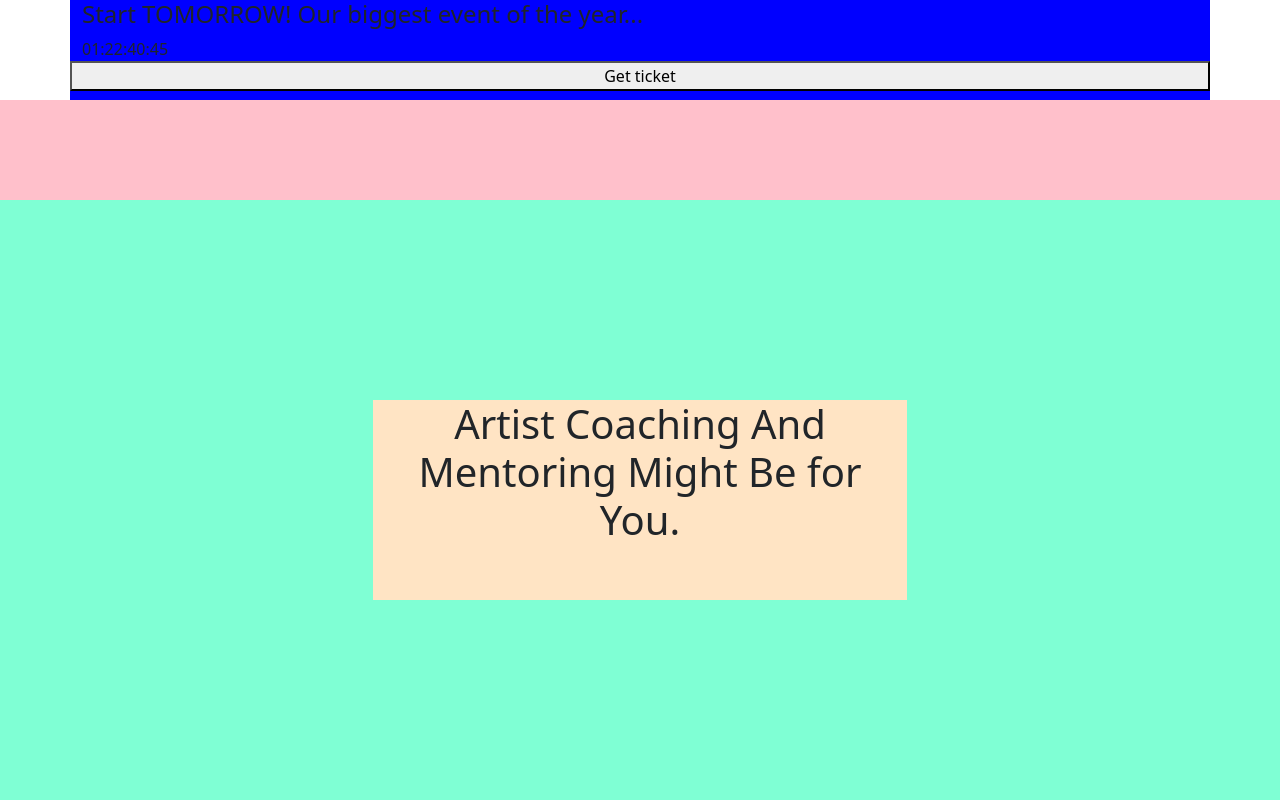
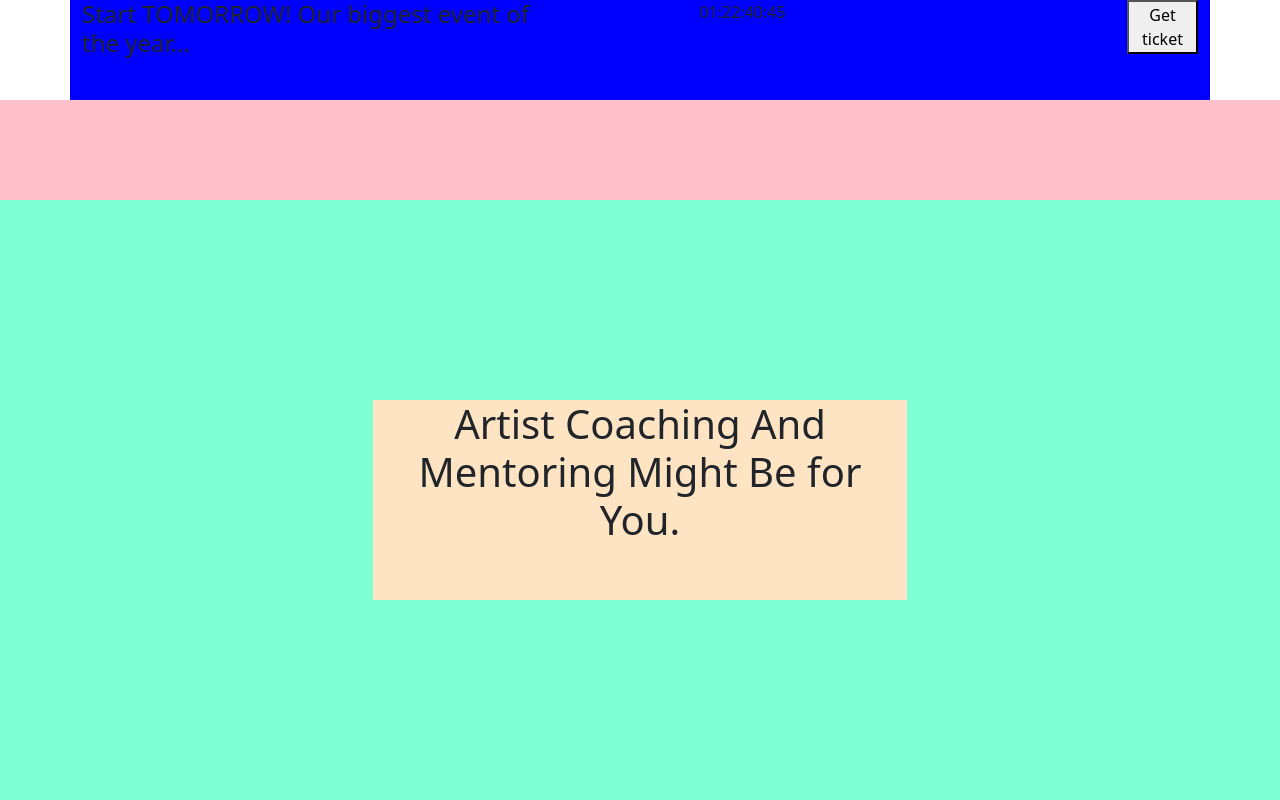
Before and after one commit to BeneArp/proj-html-vuejs, a Vue app: page / in a window 1280 px wide. Shown: the top 800 px of the page. Built offline with nearby package versions, Linux system fonts and the light colour scheme.

Commit message:
feat: add basic countdown style

```diff
--- a/src/components/Countdown.vue
+++ b/src/components/Countdown.vue
@@ -9,12 +9,18 @@
     <!-- countdown inizio evento -->
     <section class="container">
         <div class="row">
-            <h4>Start TOMORROW! Our biggest event of the year...</h4>
-            <div class="countdown">
-                01:22:40:45
+            <!-- lable -->
+            <div class="col-5">
+                <h4>Start TOMORROW! Our biggest event of the year...</h4>
             </div>
-            <button> Get ticket</button>
-
+            <!-- timer -->
+            <div class="col-3">
+                <div class="countdown">01:22:40:45</div>
+            </div>
+            <!-- bottone biglietti -->
+            <div class="col-1">
+                <button> Get ticket</button>
+            </div>
         </div>
     </section>
 </template>
@@ -26,5 +32,9 @@
     section {
         background-color: blue;
         height: 100px;
+        .row {
+            justify-content: space-between;
+        }
+
     }
 </style>
```
